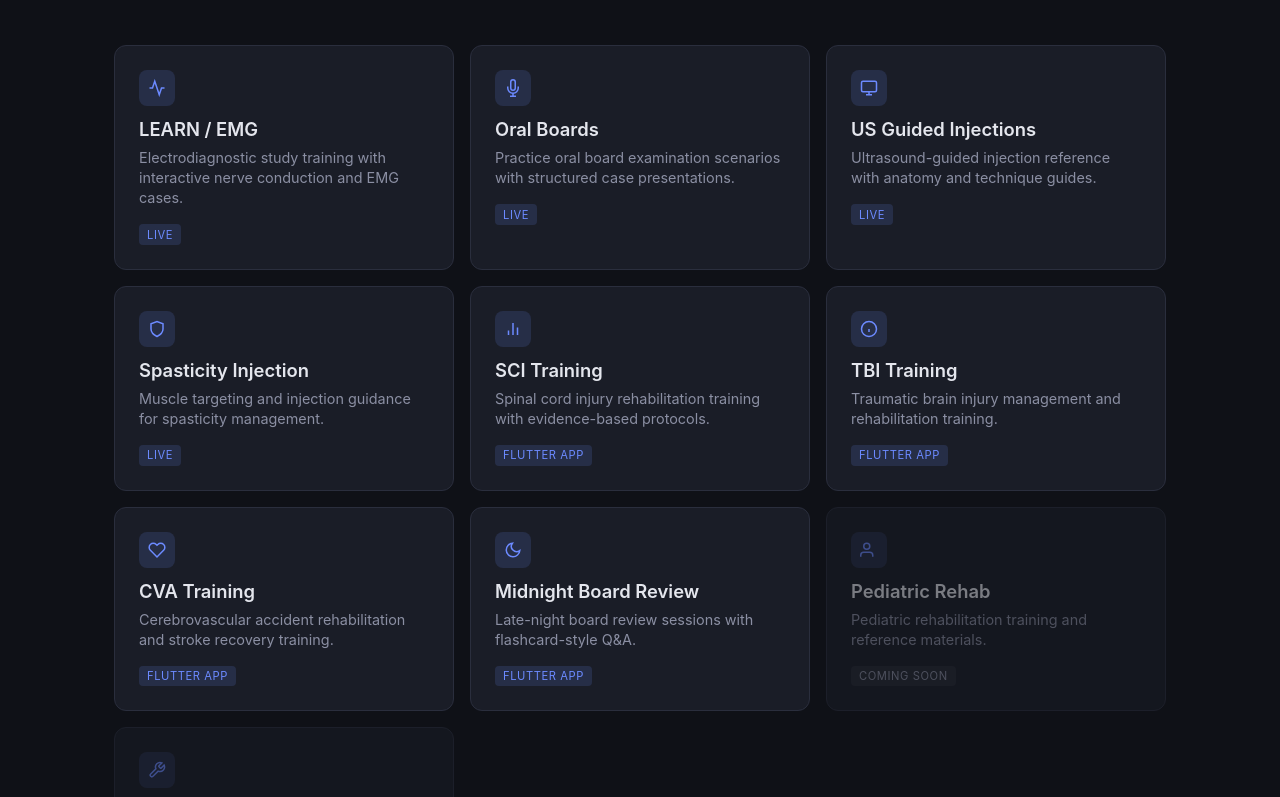
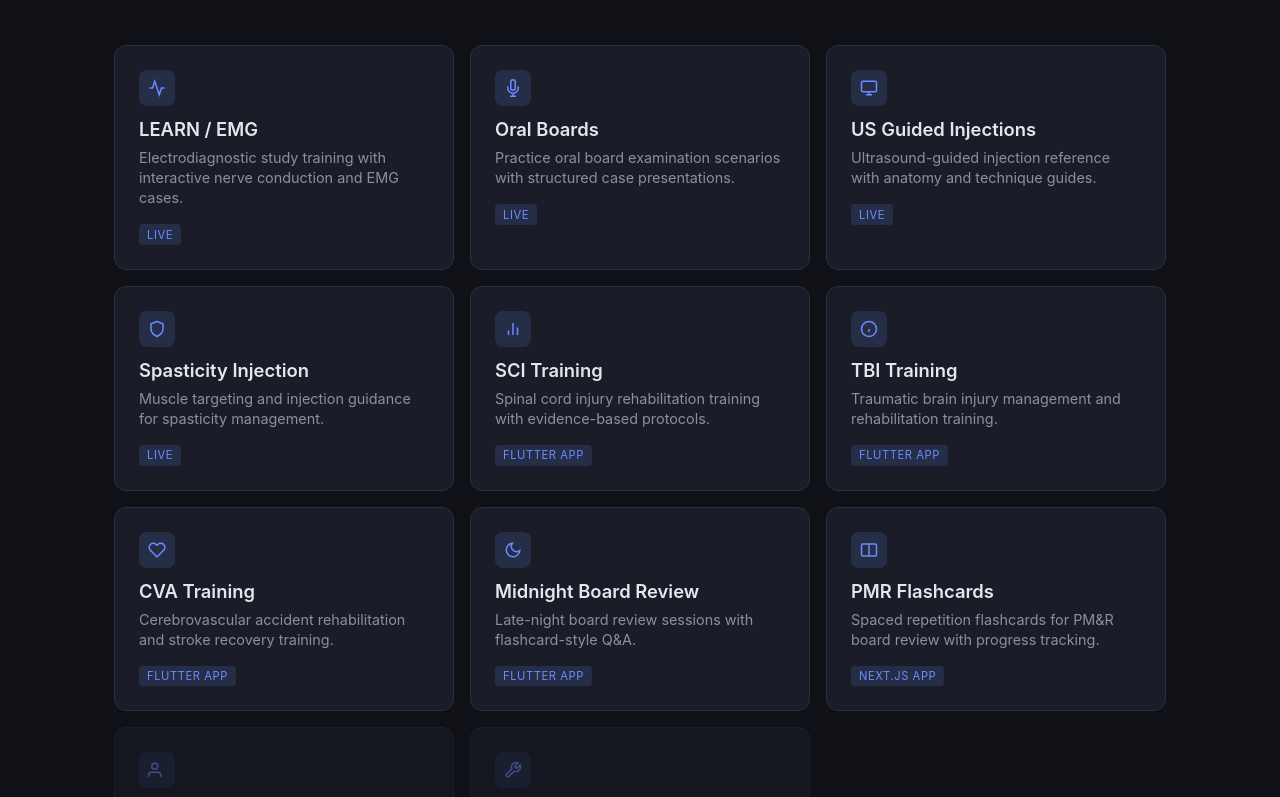
Before and after one commit to Zshumake/Zshumake.github.io, a plain HTML site: page index.html in a window 1280 px wide. Shown: the part 129-926 px from the top of the page. Drawn offline with Linux system fonts and the light colour scheme.

Commit message:
Add PMR Flashcards card to landing page

```diff
--- a/index.html
+++ b/index.html
@@ -220,6 +220,15 @@
             <div class="card-tag">Flutter App</div>
         </a>
 
+        <a class="card" href="https://flashcards.shuhub.xyz">
+            <div class="card-icon">
+                <svg width="18" height="18" viewBox="0 0 24 24" fill="none" stroke="currentColor" stroke-width="2"><rect x="2" y="4" width="20" height="16" rx="2"/><path d="M12 4v16"/></svg>
+            </div>
+            <div class="card-title">PMR Flashcards</div>
+            <div class="card-desc">Spaced repetition flashcards for PM&R board review with progress tracking.</div>
+            <div class="card-tag">Next.js App</div>
+        </a>
+
         <a class="card coming-soon" href="#">
             <div class="card-icon">
                 <svg width="18" height="18" viewBox="0 0 24 24" fill="none" stroke="currentColor" stroke-width="2"><path d="M17 21v-2a4 4 0 0 0-4-4H5a4 4 0 0 0-4 4v2"/><circle cx="9" cy="7" r="4"/></svg>
```
